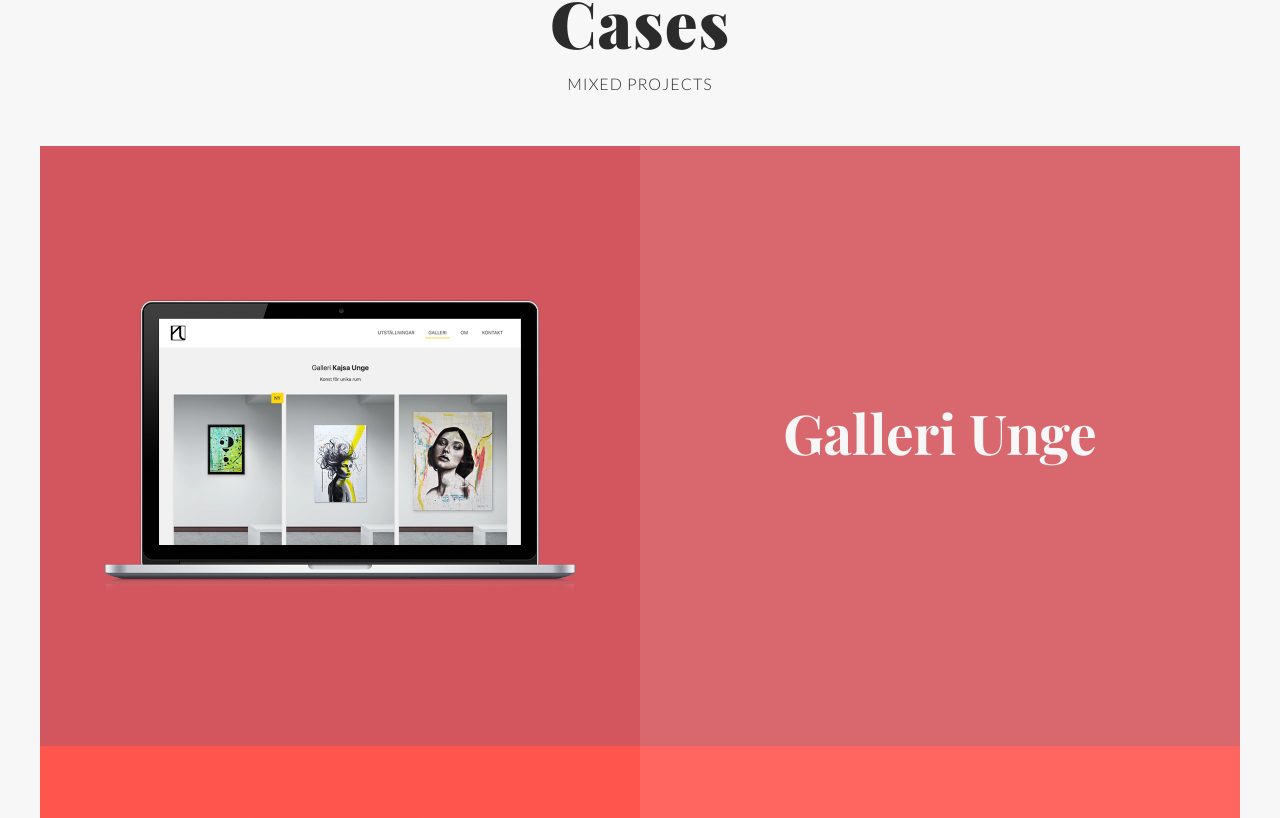
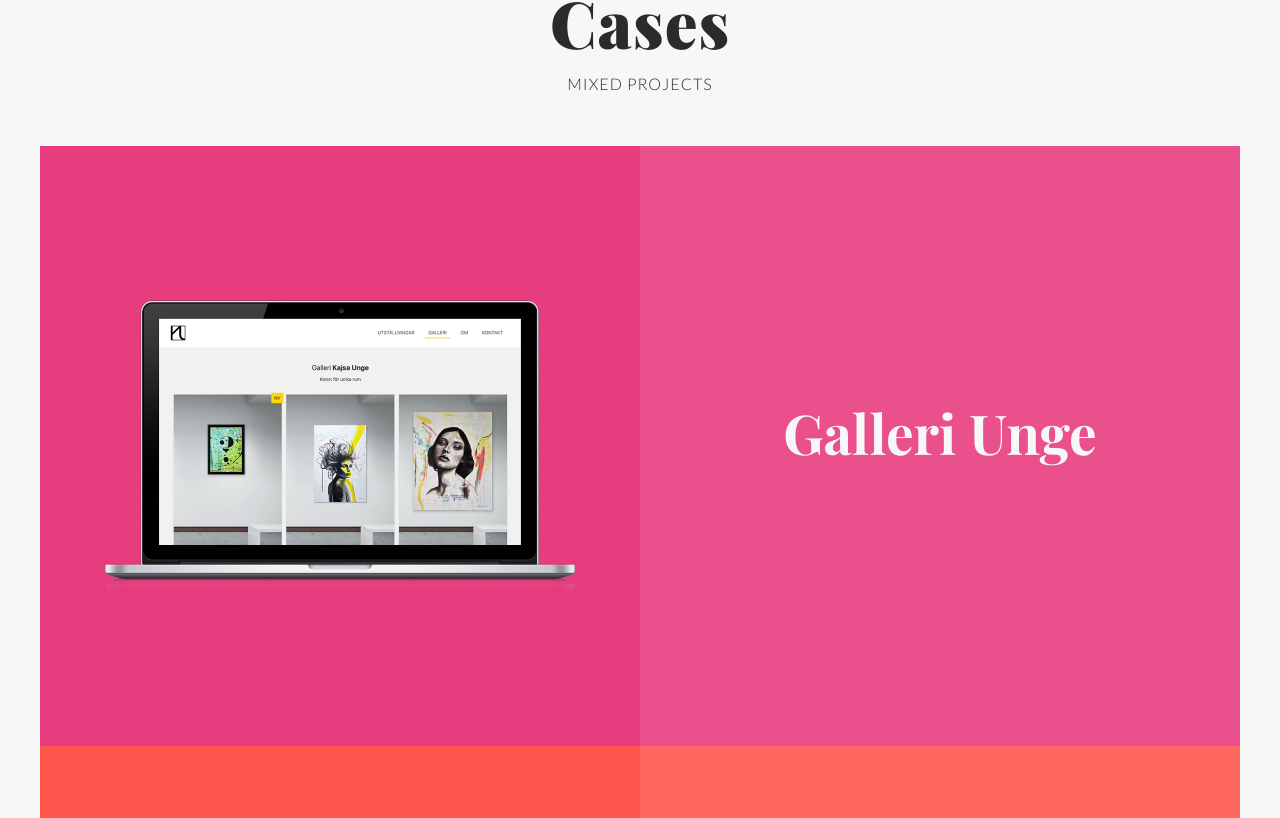
Before and after one commit to kajsaunge/cv, a Next.js app: page /cv in a window 1280 px wide. Shown: the part 2002-2820 px from the top of the page. Built offline with nearby package versions, Linux system fonts and the light colour scheme; a web font is replaced by a local one.

Commit message:
Update colors. Add Vroom

```diff
--- a/components/Cases/Cases.js
+++ b/components/Cases/Cases.js
@@ -13,15 +13,15 @@ const Cases = () => {
     projects.push(content.projects[key]);
   }
   const colors = [
-    '#d3565e',
+    '#e73c7e',
     '#ff554d',
+    '#ee7752',
+    '#23d5ab',
     '#18ad93',
-    '#08715f',
     '#39B6CC',
-    '#123456',
-    '#0A424C',
+    '#23a6d5',
     '#E5C333',
-    '#d3565e',
+    '#e73c7e',
   ];
 
   return (
--- a/components/Cv/Cv.module.css
+++ b/components/Cv/Cv.module.css
@@ -12,14 +12,13 @@
   padding: 20px 0;
   border-bottom: 2px solid var(--pine);
   padding-bottom: 20px;
-
 }
 .date {
   font-size: 90%;
   margin-bottom: -5px;
 }
 .cvTitle {
-  line-height: .9;
+  line-height: 0.9;
   margin: 5px 0 5px 0;
   text-transform: uppercase;
 }
@@ -35,7 +34,6 @@
 }
 .cvDescription {
   display: none;
-
 }
 .learning {
   font-weight: bold;
@@ -88,7 +86,8 @@ margin-bottom: 5px;
   }
   .eduCategory {
     margin-bottom: 50px;
-    font-size: 22px; font-size: 2.2rem;
+    font-size: 22px;
+    font-size: 2.2rem;
   }
   .eduItem {
     border-left: 2px solid var(--yellow);
@@ -100,7 +99,7 @@ margin-bottom: 5px;
   }
 }
 /* large */
-@media (min-width: 103.750em) {
+@media (min-width: 103.75em) {
   .cv {
     width: 65%;
     max-width: 50%;
--- a/pages/api/content.json
+++ b/pages/api/content.json
@@ -71,16 +71,24 @@
     "title": "Cv",
     "description": "& work experience",
     "experience": {
+      "vroom": {
+        "date": "August 2025 - ongoing",
+        "title": "UX Lead & Developer",
+        "company": "Vroom, Stockhom",
+        "companyLink": "https://web.vroom.nu/",
+        "experienceDesc": "Vroom is a company delivering innovative mobility and automotive solutions with a strong focus on business value and data-driven analysis, I work as UX Lead and Developer, responsible for designing user-centered digital experiences, leading the UX process, and developing front-end solutions to ensure seamless and impactful products.",
+        "experienceTakeaway": "Take away - how incredably interesting, the automotive industry and everything around it"
+      },
       "freelance": {
         "date": "January 2009 - ongoing",
-        "title": "Frontend developer, Designer and Illustrator",
+        "title": "Frontend developer, Designer & Illustrator",
         "company": "Kajsa unge, freelance, Stockhom",
         "experienceDesc": "A broad mix of design work such as logos, layouts, prints, illustrations, ui-design, smaller web sites, photoretuching and digital art.",
         "experienceTakeaway": "Take away - fun, fun, fun and time is money"
       },
       "29k": {
         "date": "August 2021 - September 2023",
-        "title": "App developer",
+        "title": "App Developer",
         "company": "29k, Stockhom",
         "companyLink": "https://29k.org/",
         "experienceDesc": "Part of an amazing cross functional team making evidence-based psychological tools scalable, lovable, and free. More specifically developing a React native app, available on App store and Play store.",
@@ -88,7 +96,7 @@
       },
       "futurice": {
         "date": "September 2016 - July 2021",
-        "title": "UI/UX designer & Frontend developer",
+        "title": "UI/UX Designer & Frontend Developer",
         "company": "Futurice, Stockhom",
         "companyLink": "https://futurice.com/",
         "experienceDesc": "I vissa projekt arbetar jag primärt med design, i andra främst med utveckling. Allt som oftast blir det ändå både designande och kodande, det går ju hand i hand. Futurice är ett toppenställe med härlig kultur och generositet på alla sätt. Massor med frihet och ansvar.",
@@ -96,7 +104,7 @@
       },
       "crimson": {
         "date": "2012 - August 2016",
-        "title": "Art director",
+        "title": "Art Director",
         "company": "Crimson, Stockhom",
         "companyLink": "https://crimson.se/",
         "experienceDesc": "Great creative freedom with of responsibility for branding and marketing. This involved creating ads, designs for striping trucks, layout and art for showrooms, planning and executing events, expos and photoshoots. The role grew to also include designing and building web services, internal systems and product development.",
--- a/styles/variables.css
+++ b/styles/variables.css
@@ -13,6 +13,10 @@
   --blue-dark: #0a424c;
   --yellow: #e5c333;
   --yellowDarker: #c7a820;
+  --2025-pink: #e73c7e;
+  --2025-orange: #ee7752;
+  --2025-blue: #23a6d5;
+  --2025-green: #23d5ab;
 
   --font-family: Lato, sans-serif;
   --font-family-display: Playfair Display, serif;
```
Also changed, not shown: styles/Linktree.module.css (+29 -17 lines). Lines whose indentation alone changed are shown as unchanged.
